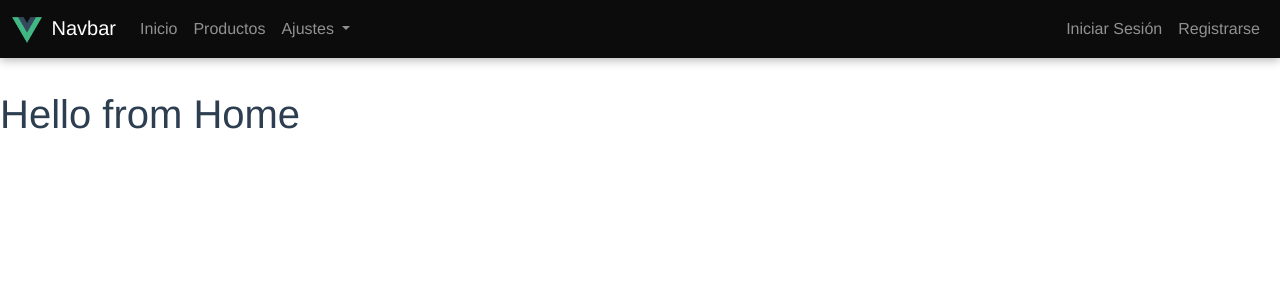
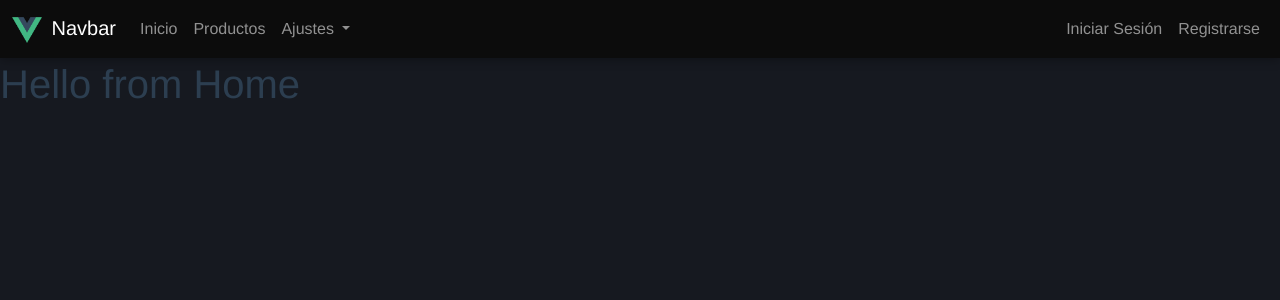
Before and after one commit to Ironjuan911/Parcial2_DesarrolloWeb, a Vue app: page / in a window 1280 px wide. Shown: the top 300 px of the page. Built offline with nearby package versions, Linux system fonts and the light colour scheme.

Commit message:
Set Styles

```diff
--- a/scss/custom.scss
+++ /dev/null
@@ -1,8 +0,0 @@
-// Custom.scss
-// Option A: Include all of Bootstrap
-
-// Include any default variable overrides here (though functions won’t be available)
-
-@import "../node_modules/bootstrap/scss/bootstrap";
-
-// Then add additional custom code here
--- a/src/App.vue
+++ b/src/App.vue
@@ -1,5 +1,5 @@
 <template>
-  <div id="app" data-bs-theme="light" class="--bs-body-bg">
+  <div id="app" data-bs-theme="dark" class="--bg-dark">
     <RouterView/>
   </div>
 </template>
@@ -22,7 +22,7 @@ export default {
 
 </script>
 
-<style>
+<style scoped>
 #app {
   font-family: Avenir, Helvetica, Arial, sans-serif;
   -webkit-font-smoothing: antialiased;
@@ -34,14 +34,10 @@ export default {
 
 html {
   scroll-padding-top: 12% !important;
-  /* background-color: #9ec5fe; */
 
 }
 body {
   margin-top: 7% !important;
 }
 
-/* #app {
-  background-color: #9ec5fe;
-} */
 </style>
--- /dev/null
+++ b/src/assets/colors.css
@@ -0,0 +1,69 @@
+.text-primary {
+  color: #6b5c73 !important;
+}
+
+.text-info {
+  color: #1b1b24 !important;
+}
+
+.text-success {
+  color: #55965b !important;
+}
+
+.text-warning {
+  color: #d38623 !important;
+}
+
+.text-danger {
+  color: #f44336 !important;
+}
+
+.text-light {
+  color: #f4f2f1 !important;
+}
+
+.text-dark {
+  color: #161920 !important;
+}
+
+[class*="primary"] {
+  background-color: #5c6373 !important;
+  border-color: #393d48 !important;
+
+}
+
+[class*="secondary"] {
+  background-color: #465a84 !important;
+  border-color: #566586 !important;
+}
+
+[class*="info"] {
+  background-color: #1b1b24 !important;
+  border-color: rgb(88, 82, 92) !important;
+}
+
+[class*="success"] {
+  background-color: #55965b !important;
+  border-color: #55965b !important;
+}
+
+[class*="warning"] {
+  background-color: #d38623 !important;
+  border-color: #d38623 !important;
+}
+
+[class*="danger"] {
+  background-color: #f44336 !important;
+  border-color: #f44336 !important;
+}
+
+[class*="light"]:not(.text-light) {
+  background-color: #f4f2f1 !important;
+  /* border-color: #f4f2f1 !important; */
+  color: #161920 !important;
+}
+
+html ,[class*="dark"] {
+  background-color: #161920 !important;
+  border-color: #292b31 !important;
+}
--- a/src/components/Navbar.vue
+++ b/src/components/Navbar.vue
@@ -55,7 +55,7 @@
 
           </template>
           <template v-if="isLoggedIn">
-            <div class="card nav-item d-flex justify-content-center px-2 py-1 me-1">
+            <div class="card bg-info nav-item d-flex justify-content-center px-2 py-1 me-1 ">
               <div class ="d-flex justify-content-center">
                 hola, {{ user.name }}
               </div>
@@ -132,9 +132,9 @@ export default {
 
 </script>
 
-<style scoped>
+<style>
 nav {
-  position: fixed;
+  position: fixed !important;
   top: 0;
   left: 0;
   width: 100%;
--- a/src/data/gameList.json
+++ b/src/data/gameList.json
@@ -1,34 +1,34 @@
 [
-  {"id":440},
-  {"id":1030300},
-  {"id":367520},
-  {"id":271590},
-  {"id":782330},
-  {"id":1671210},
-  {"id":1222680},
-  {"id":22380},
-  {"id":252490},
-  {"id":1326470},
-  {"id":1969370},
-  {"id":504230},
-  {"id":377160},
-  {"id":22370},
-  {"id":500},
-  {"id":550},
-  {"id":524220},
-  {"id":2379780},
-  {"id":851850},
-  {"id":1372110},
-  {"id":1262560},
-  {"id":2674590},
-  {"id":322330},
-  {"id":400},
-  {"id":620},
-  {"id":413150},
-  {"id":108600},
-  {"id":292030},
-  {"id":648800},
-  {"id":12210},
-  {"id":3590}
+  440,
+  1030300,
+  367520,
+  3240220,
+  782330,
+  1671210,
+  1222680,
+  22380,
+  252490,
+  1326470,
+  1969370,
+  504230,
+  377160,
+  22370,
+  500,
+  550,
+  524220,
+  2379780,
+  851850,
+  1372110,
+  1262560,
+  2674590,
+  322330,
+  400,
+  620,
+  413150,
+  108600,
+  292030,
+  648800,
+  12210,
+  3590
 
 ]
--- a/src/logic/steamDB.js
+++ b/src/logic/steamDB.js
@@ -1,6 +1,6 @@
 const urlProxy0 = 'https://api.allorigins.win/get?url=';
 
-const urlProxy1 = 'https://vercel-proxy-two-beta.vercel.app/api/proxy?url=';
+const urlProxy1 = 'https://vercel-proxy-by-iron.vercel.app/api/proxy?url=';
 
 export default class steamDataBase {
     /**
@@ -56,7 +56,7 @@ export default class steamDataBase {
 
 
     async importarJuegoP(appId, urlProxy, text) {
-        const urlSteam = `https://store.steampowered.com/api/appdetails?appids=${appId}&cc=us&l=es`;
+        const urlSteam = `https://store.steampowered.com/api/appdetails?appids=${appId}&l=spanish`;
         let url = urlProxy + urlSteam;
 
 
--- a/src/main.js
+++ b/src/main.js
@@ -6,6 +6,7 @@ import router from './router/index.js'
 import 'bootstrap/dist/css/bootstrap.min.css'
 import 'bootstrap'
 
+import '@/assets/colors.css'
 
 const app = createApp(App)
 app.use(router)
--- a/src/view/Library.vue
+++ b/src/view/Library.vue
@@ -1,9 +1,9 @@
 <template>
     <div>
         <AppNavbar />
-        <div class="container">
-            <div class="row">
-                <h2 class="my-4">Mi Biblioteca</h2>
+        <div class="container" >
+            <div class="row" data-bs-theme="dark">
+                <h2 class="my-4 text-light">Mi Biblioteca</h2>
                 <div v-for="item in libraryList" :key="item.appId" class="col-6 col-md-4 col-lg-3 col-xl-2 my-2">
                     <img :src="item.library_600x900" :alt="'juego ' + item.appId" width="100%">
                 </div>
--- a/src/view/game.vue
+++ b/src/view/game.vue
@@ -5,7 +5,7 @@
         <div class="container">
             <div class="row px-lg-5 px-md-3">
                 <div class="col-lg-7 my-2 order-lg-1 order-2" >
-                    <div id="carouselExampleAutoplaying" class="carousel slide" data-bs-ride="carousel">
+                    <div id="carouselExampleAutoplaying" class="carousel slide" data-bs-ride="carousel" data-bs-theme="light">
                         <div class="carousel-inner">
                             <!-- <div class="carousel-item active">
                                 <img src="..." class="d-block w-100" alt="...">
@@ -37,12 +37,11 @@
 
                 </div>
 
-                <div class="col-lg-5 my-2 px-lg-4 order-lg-2 order-1">
+                <div class="col-lg-5 my-2 px-lg-4 order-lg-2 order-1 text-light">
                     <img :src="game.header_image" class="mb-3" width="100%" alt="...">
                     <h2>{{ game.name }}</h2>
                     <p>{{ game.short_description }}</p>
-                    <h4>Price: {{ game.is_free ? 'Free to Play' : '$' + (game.price_overview ?
-                        (game.price_overview.final / 100).toFixed(2) : 'N/A') }}</h4>
+                    <h4>Price: {{ game.is_free ? 'Free to Play' :  (game.price_overview?.final_formatted) }}</h4>
                     <button class="btn btn-primary" @click="buygame">Add to Cart</button>
                 </div>
 
@@ -78,6 +77,7 @@ export default {
     async mounted() {
         this.appId = this.urlParams.get('appId')
         this.game = await this.steamDB.importarJuego(this.appId);
+        console.log(this.game.price_overview);
     },
     methods: {
         buygame() {
--- a/src/view/products.vue
+++ b/src/view/products.vue
@@ -5,11 +5,14 @@
             <div class="row">
                 <div v-for="element in steamGameList" :key="element.steam_appid" class = "col-sm-6 col-lg-4 col-xl-3 my-2">
                     <router-link :to="{ path: '/game', query: { appId: element.steam_appid } }"
-                        class="card text-bg-body-color">
+                        class="card productCard bg-info text-decoration-none" data-bs-theme="dark">
                         <img :src=element.header_image class="card-img-top" alt="...">
                         <div class="card-body">
                             <h5 class="card-title">{{ element.name }}</h5>
-                            <p class="card-text">{{ element.short_description }}</p>
+                            <div class="card bg-secondary px-1 d-inline-block">
+                                <p class="card-text">{{ element.is_free ? 'Free to Play' :  (element.price_overview?.final_formatted) }}</p>
+                            </div>
+
                         </div>
 
                     </router-link>
@@ -44,12 +47,12 @@ export default {
         }
     },
     async mounted() {
-        for (const game of this.gameList) {
+        for (const id of this.gameList) {
             try {
-                const gameData = await this.steamDB.importarJuego(game.id);
+                const gameData = await this.steamDB.importarJuego(id);
                 this.steamGameList.push(gameData);
             } catch (error) {
-                console.error(`Error al importar el juego con AppID ${game.id}:`, error);
+                console.error(`Error al importar el juego con AppID ${id}:`, error);
             }
         }
 
@@ -60,3 +63,9 @@ export default {
 
 }
 </script>
+
+<style>
+.productCard {
+    box-shadow: 0px 0px 10px 3px rgba(0, 0, 0, 0.3);
+}
+</style>
```
